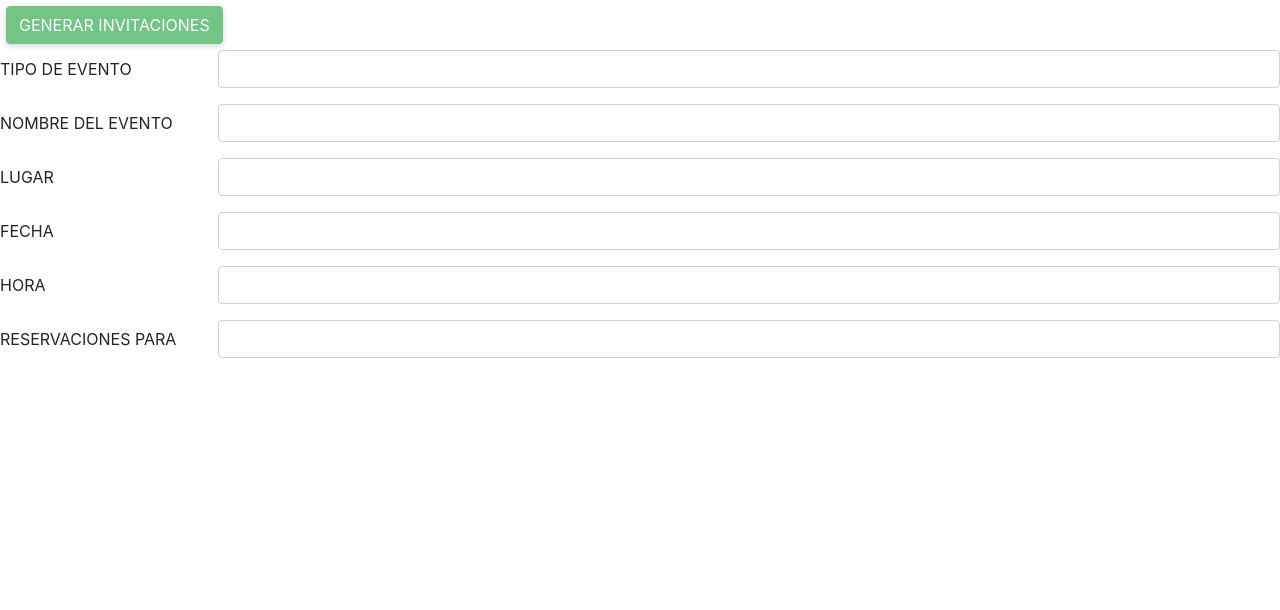
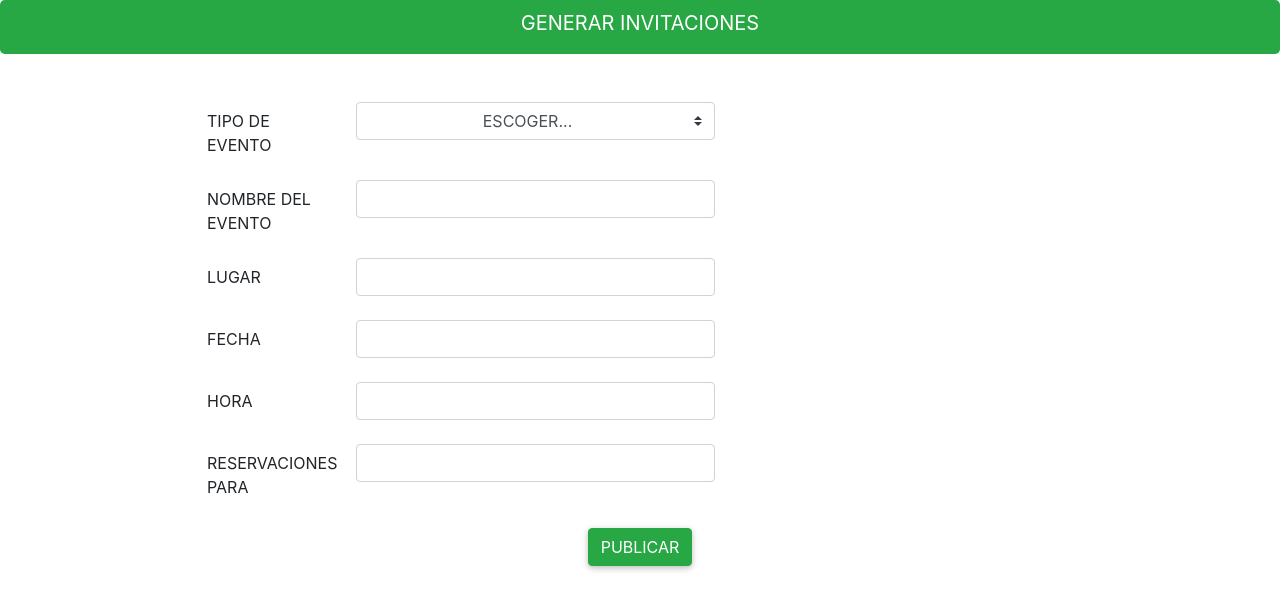
Before and after one commit to JuanZambranZ/REPOSITORIOCOMUNIDADES, a plain HTML site: page generarEventoAdmin.html in a window 1280 px wide. Drawn offline with nearby package versions, Linux system fonts and the light colour scheme.

Commit message:
se aplicaron estilos a la interfaz para generar eventos

```diff
--- a/generarEventoAdmin.html
+++ b/generarEventoAdmin.html
@@ -17,49 +17,88 @@
 
 </head>
 <body>
-    <header class="bg-success">
 
+    <!--ENCABEZADO-->
+    <header class="btn-success btn-lg disabled bg-success green text-md-center">
+        <label> GENERAR INVITACIONES </label>
     </header>
-    <label class="bg-success btn btn-success disabled"> GENERAR INVITACIONES </label>
 
-    <form>
-      <div class="form-group row">
+    <!--FORMULARIO EVENTOS-->
+    <form class="mr-5 ml-5 pr-5 pl-5 pl-5 mt-5">
+
+      <!--TIPO DE EVENTO-->
+      <div class="form-group row mr-5 ml-5 pr-5 pl-5">
         <label class="col-sm-2 col-form-label">TIPO DE EVENTO</label>
-        <div class="col-sm-10">
-          <input class="form-control">
+        <div class="input-group mb-3 col-sm-10">
+            <label class="w-50">
+                <select class="custom-select text-md-center">
+                        <option selected>ESCOGER...</option>
+                        <option value="1">One</option>
+                        <option value="2">Two</option>
+                        <option value="3">Three</option>
+                </select>
+            </label>
         </div>
       </div>
-      <div class="form-group row">
+
+      <!--NOMBRE DEL EVENTO-->
+      <div class="form-group row mr-5 ml-5 pr-5 pl-5">
         <label for="inputPassword" class="col-sm-2 col-form-label">NOMBRE DEL EVENTO</label>
         <div class="col-sm-10">
-          <input class="form-control">
+            <label class="w-50">
+               <input class="form-control">
+            </label>
         </div>
       </div>
-      <div class="form-group row">
+
+      <!--LUGAR-->
+      <div class="form-group row mr-5 ml-5 pr-5 pl-5">
         <label for="inputPassword" class="col-sm-2 col-form-label">LUGAR</label>
          <div class="col-sm-10">
-            <input class="form-control">
+            <label class="w-50">
+                <input class="form-control">
+            </label>
          </div>
       </div>
-      <div class="form-group row">
+
+      <!--FECHA (FALTA IMPLEMETAR SCRIP PARA CALENDARIO)-->
+      <div class="form-group row mr-5 ml-5 pr-5 pl-5">
         <label for="inputPassword" class="col-sm-2 col-form-label">FECHA</label>
         <div class="col-sm-10">
-            <input class="form-control">
+            <label class="w-50">
+                <input class="form-control">
+            </label>
+
         </div>
       </div>
-      <div class="form-group row">
+
+      <!--HORA-->
+      <div class="form-group row mr-5 ml-5 pr-5 pl-5">
         <label for="inputPassword" class="col-sm-2 col-form-label">HORA</label>
         <div class="col-sm-10">
-            <input class="form-control">
+            <label class="w-50">
+                 <input class="form-control">
+            </label>
         </div>
       </div>
-      <div class="form-group row">
+
+      <!--RESERVACIONES-->
+      <div class="form-group row mr-5 ml-5 pr-5 pl-5">
         <label for="inputPassword" class="col-sm-2 col-form-label">RESERVACIONES PARA</label>
         <div class="col-sm-10">
-            <input class="form-control">
+            <label class="w-50">
+                <input class="form-control">
+            </label>
         </div>
       </div>
     </form>
+
+    <!--BOTON PUBLICAR-->
+    <div class="text-md-center">
+        <button class="btn btn-success bg-success">
+            PUBLICAR
+        </button>
+    </div>
 
 
     <script type="text/javascript" src="js/jquery-3.3.1.min.js"></script>
@@ -69,5 +108,6 @@
     <script type="text/javascript" src="js/bootstrap.min.js"></script>
     <!-- MDB core JavaScript -->
     <script type="text/javascript" src="js/mdb.min.js"></script>
+
 </body>
 </html>
```
